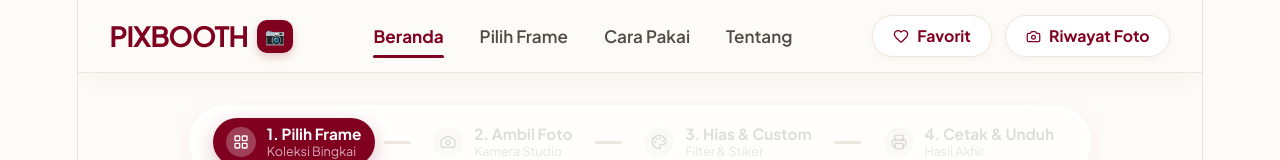
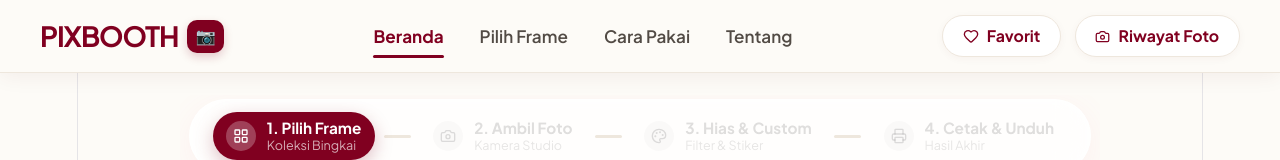
Before and after one commit to GilbertNjr/Photo_Booth, a React (Vite) app: page / in a window 1280 px wide. Shown: the top 160 px of the page. Built offline with nearby package versions, Linux system fonts and the light colour scheme; a web font is replaced by a local one.

Commit message:
fix: make navbar header fixed at top of screen on scroll

```diff
--- a/src/assets/styles/components.css
+++ b/src/assets/styles/components.css
@@ -10,7 +10,7 @@
   max-width: 1140px;
   width: 100%;
   margin: 0 auto;
-  padding: 1.5rem 1.5rem 2.5rem;
+  padding: 5.25rem 1.5rem 2.5rem;
 }
 
 /* Navbar */
@@ -848,18 +848,21 @@
    MOCKUP UI DESIGN SYSTEM (MATCHING REFERENCE IMAGE)
 ---------------------------------------------------- */
 
-/* Navbar Mockup Header */
+/* Navbar Mockup Header (Fixed at top) */
 .navbar-mockup {
-  position: sticky;
+  position: fixed;
   top: 0;
+  left: 0;
+  right: 0;
   z-index: 1000;
-  background: rgba(253, 251, 247, 0.94);
-  backdrop-filter: var(--glass-blur);
-  -webkit-backdrop-filter: var(--glass-blur);
+  background: rgba(253, 251, 247, 0.96);
+  backdrop-filter: blur(16px);
+  -webkit-backdrop-filter: blur(16px);
   border-bottom: 1px solid var(--color-border);
-  box-shadow: 0 4px 20px rgba(92, 6, 18, 0.04);
+  box-shadow: 0 4px 20px rgba(92, 6, 18, 0.06);
   padding: 0.85rem 1.75rem;
   width: 100%;
+  box-sizing: border-box;
 }
 
 .navbar-container {
@@ -1617,7 +1620,7 @@
 
 @media (max-width: 640px) {
   .main-content {
-    padding: 0.75rem 0.75rem 100px !important;
+    padding: 4.5rem 0.75rem 100px !important;
     width: 100% !important;
     max-width: 100vw !important;
     box-sizing: border-box !important;
```
